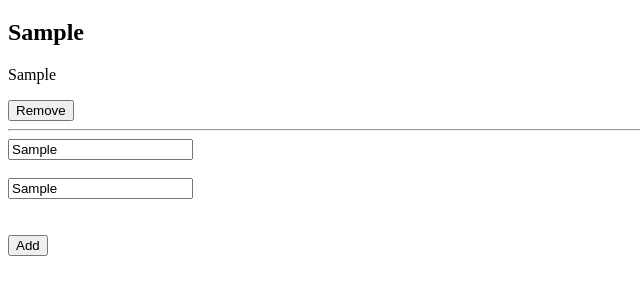
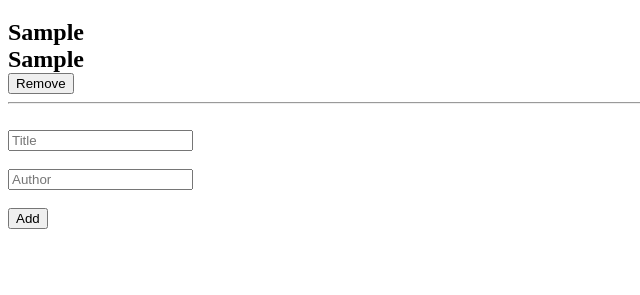
Before and after one commit to zieeco/awesome-book, a website: page index.html in a window 1280 px wide. Both pictures are taken after typing "Sample", "Sample" into the empty fields and a click on the button "Add". Shown: the part 61-356 px from the top of the page, without its empty margins (0-640 px from the left). Drawn offline with Linux system fonts and the light colour scheme.

Commit message:
Update js file and add some fixes

```diff
--- a/index.html
+++ b/index.html
@@ -11,10 +11,11 @@
   <h1>Awesome Books</h1>
   <ul id="book-list"></ul>
   <form action="#">
-    <input type="text" id="title" placeholder="Title"> <br> <br>
+    <input type="text" id="title" placeholder="Title"> <br><br>
     <input type="text" id="author" placeholder="Author"> <br><br>
-    <small class="err-msg"></small> <br>
-  <button type="submit" id="add-btn">Add</button>
+    <button type="submit" id="add-btn">Add</button>
+    <br>
+    <small class="err-msg"></small>
   </form>
 
   <script src="index.js"></script>
--- a/index.js
+++ b/index.js
@@ -1,33 +1,38 @@
 const bookList = document.querySelector('#book-list');
-const AddBtn = document.querySelector('#add-btn');
+const addBtn = document.querySelector('#add-btn');
 let books = [];
 
 const displayBooks = (id, title, author) => {
   const li = document.createElement('li');
+  const br = document.createElement('br');
   li.innerHTML = `
   <h2>${title}</h2>
-  <p>${author}</p>
+  <h2>${author}</h2>
   <hr>`;
   const removeBookBtn = document.createElement('button');
   removeBookBtn.textContent = 'Remove';
   li.insertBefore(removeBookBtn, li.lastElementChild);
+  li.appendChild(br);
   bookList.appendChild(li);
 };
 
+const printErrorMsg = (message) => {
+  document.querySelector('.err-msg').innerHTML = message;
+  setTimeout(() => {
+    document.querySelector('.err-msg').innerHTML = '';
+  }, 2000);
+};
+
 const addBook = (title, author) => {
-  const bookId = Date.now();
-  const bookObj = {
-    id: bookId,
-    title,
-    author,
-  };
+  const id = Date.now();
+  const bookObj = { id, title, author };
   if (title === '' || author === '') {
-    const errMsg = document.querySelector('.err-msg');
-    errMsg.textContent = 'Please fill in all fields';
+    printErrorMsg('Please fill in all the fields');
   } else {
     books.push(bookObj);
-    displayBooks(bookObj.bookId, bookObj.title, bookObj.author);
-    document.querySelector('.err.msg').textContent = '';
+    document.getElementById('title').value = '';
+    document.getElementById('author').value = '';
+    displayBooks(bookObj.id, bookObj.title, bookObj.author);
   }
 };
 
@@ -36,7 +41,7 @@ books.forEach((book) => {
 });
 
 document.addEventListener('DOMContentLoaded', () => {
-  AddBtn.addEventListener('click', (e) => {
+  addBtn.addEventListener('click', (e) => {
     e.preventDefault();
     const title = document.getElementById('title').value;
     const author = document.getElementById('author').value;
--- a/style.css
+++ b/style.css
@@ -1,3 +1,5 @@
+
+h2,
 ul,
 li {
   list-style: none;
```
